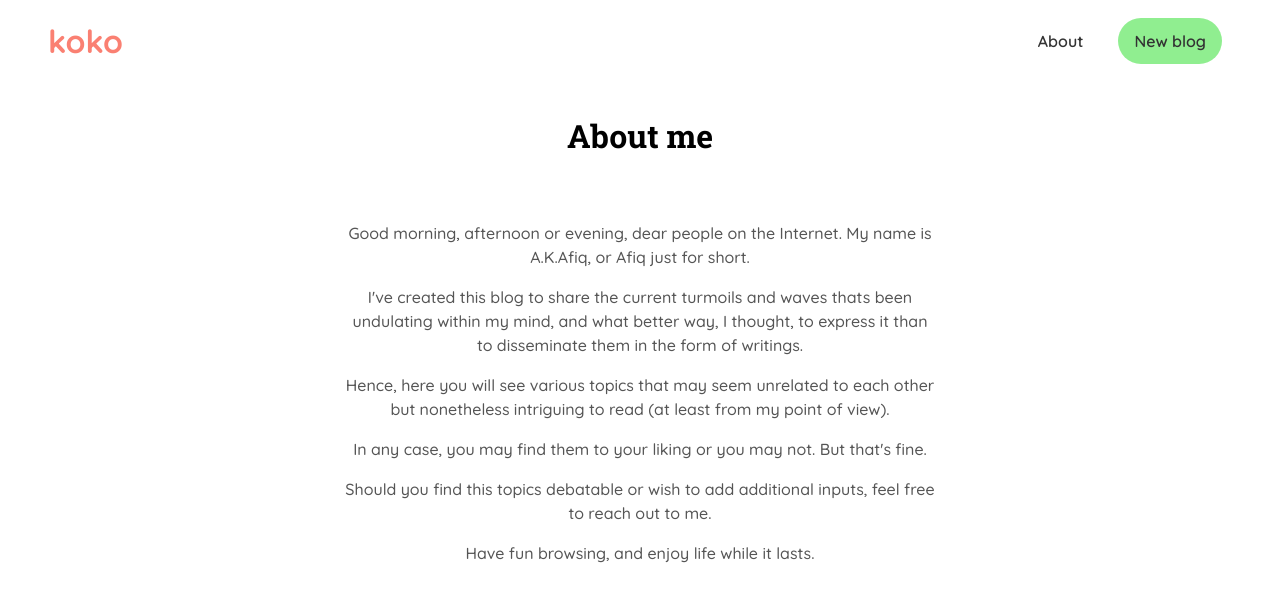
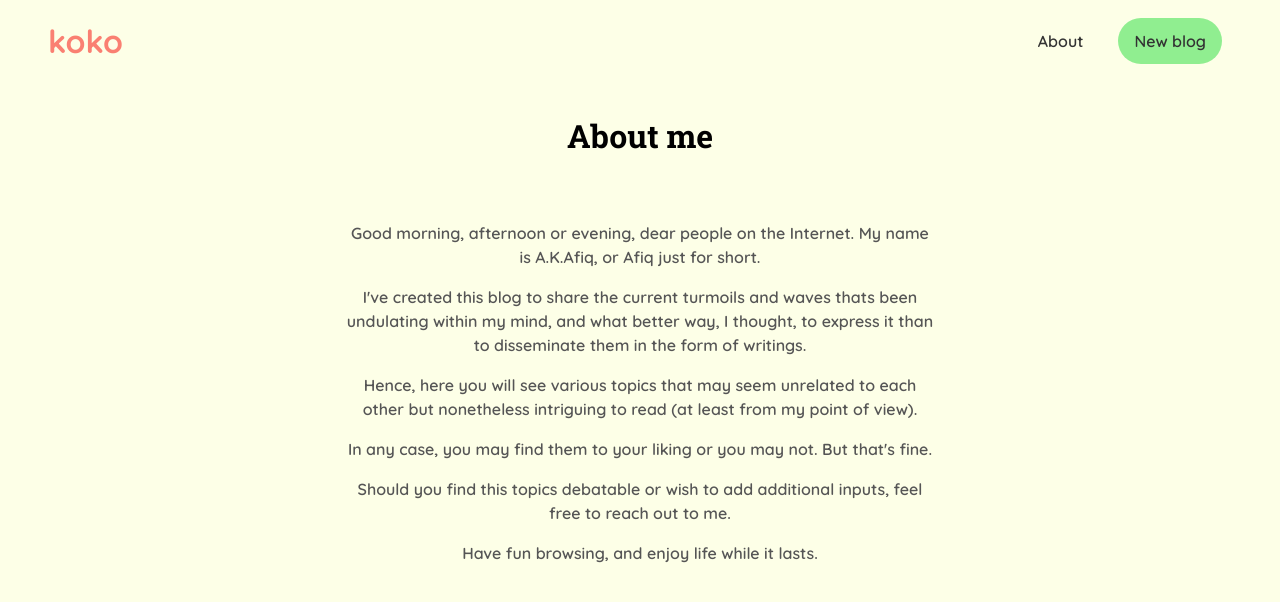
Before and after one commit to akaahl/koko-blog, a Node server app: page /about in a window 1280 px wide. Shown: the top 602 px of the page. Run offline with Node 20, Linux system fonts and the light colour scheme; some libraries are stand-ins or nearby versions.

Commit message:
Added home route to logo

```diff
--- a/public/index.css
+++ b/public/index.css
@@ -7,6 +7,7 @@
 
 body {
   font-family: "Quicksand", sans-serif;
+  background: #fdffe7;
 }
 
 h1 {
@@ -21,11 +22,12 @@ h1 {
   align-items: center;
   justify-content: space-between;
 }
-.nav-links span {
+.nav-links .logo {
   font-family: "Quicksand", sans-serif;
   font-size: 2rem;
   font-weight: 700;
   color: salmon;
+  text-decoration: none;
 }
 .nav-links ul {
   list-style: none;
@@ -64,7 +66,7 @@ header .about-content p {
   width: 100%;
   line-height: 1.5;
   text-align: center;
-  font-weight: 500;
+  font-weight: 600;
   color: #555;
 }
 
--- a/scss/index.scss
+++ b/scss/index.scss
@@ -8,6 +8,7 @@
 
 body {
   font-family: "Quicksand", sans-serif;
+  background: #fdffe7;
 }
 
 h1 {
@@ -22,11 +23,12 @@ h1 {
   align-items: center;
   justify-content: space-between;
 
-  span {
+  .logo {
     font-family: "Quicksand", sans-serif;
     font-size: 2rem;
     font-weight: 700;
     color: salmon;
+    text-decoration: none;
   }
 
   ul {
@@ -72,7 +74,7 @@ header {
       width: 100%;
       line-height: 1.5;
       text-align: center;
-      font-weight: 500;
+      font-weight: 600;
       color: #555;
     }
   }
--- a/views/partials/navbar.ejs
+++ b/views/partials/navbar.ejs
@@ -9,7 +9,7 @@
   </head>
   <body>
     <nav class="nav-links">
-      <span class="logo">koko</span>
+      <a href="/" class="logo">koko</a>
 
       <ul>
         <li><a href="/about">About</a></li>
```
Also changed, not shown: 1 other file.
